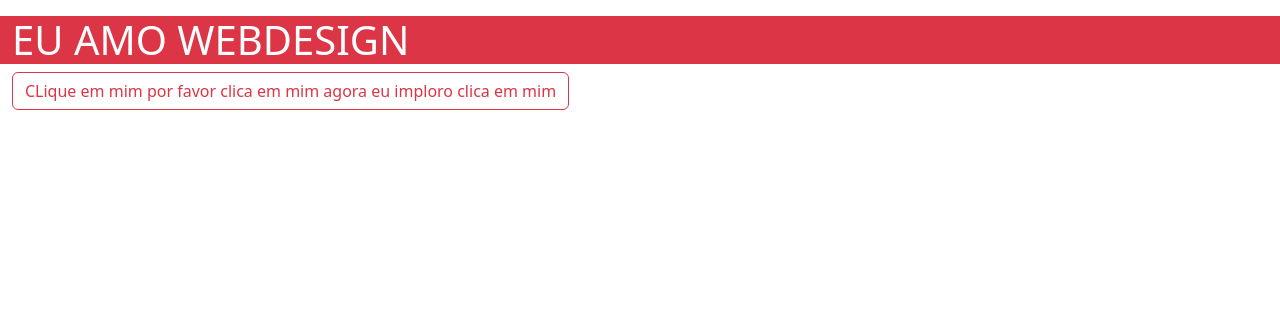
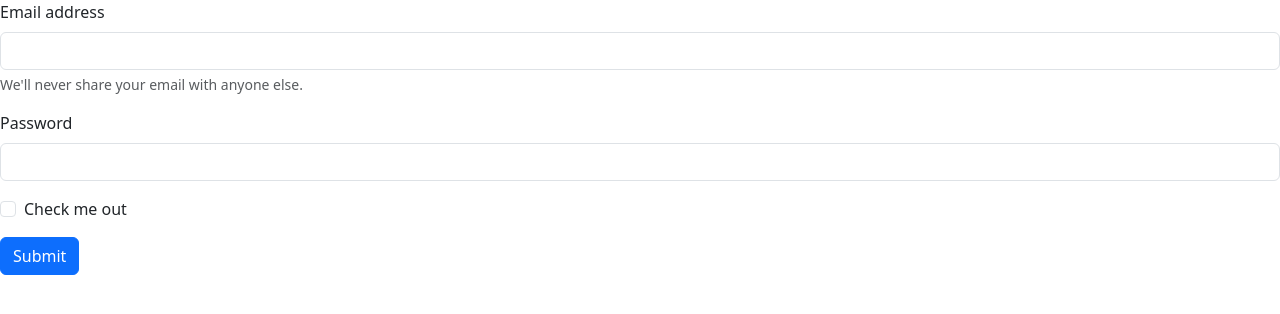
Before and after one commit to S100000/WebAula05, a plain HTML site: page index.html in a window 1280 px wide. Drawn offline with nearby package versions, Linux system fonts and the light colour scheme.

Commit message:
email-forms

```diff
--- a/index.html
+++ b/index.html
@@ -11,11 +11,23 @@
 
 <body>
 
-    <div class="container-fluid bg-danger text-white mt-3 text-uppercase">
-        <h1>Eu amo webdesign</h1>
-    </div>
-    <div class="container-fluid">
-        <button class="btn btn-outline-danger">CLique em mim por favor clica em mim agora eu imploro clica em mim</button>
+    <div>
+        <form>
+            <div class="mb-3">
+                <label for="exampleInputEmail1" class="form-label">Email address</label>
+                <input type="email" class="form-control" id="exampleInputEmail1" aria-describedby="emailHelp">
+                <div id="emailHelp" class="form-text">We'll never share your email with anyone else.</div>
+            </div>
+            <div class="mb-3">
+                <label for="exampleInputPassword1" class="form-label">Password</label>
+                <input type="password" class="form-control" id="exampleInputPassword1">
+            </div>
+            <div class="mb-3 form-check">
+                <input type="checkbox" class="form-check-input" id="exampleCheck1">
+                <label class="form-check-label" for="exampleCheck1">Check me out</label>
+            </div>
+            <button type="submit" class="btn btn-primary">Submit</button>
+        </form>
     </div>
 
 
```
